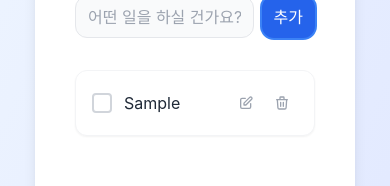
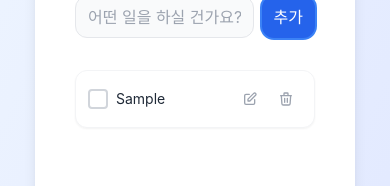
Before and after one commit to doyeonkim1997/react-ts-todolist, a React (Vite) app: page / in a window 390 px wide. Both pictures are taken after typing "Sample" into the empty fields and a click on the button "추가". Shown: the part 332-518 px from the top of the page. Built offline with nearby package versions, Linux system fonts and the light colour scheme; a web font is replaced by a local one.

Commit message:
style(TodoItem): optimize text size and spacing for mobile view

```diff
--- a/src/components/TodoItem.tsx
+++ b/src/components/TodoItem.tsx
@@ -47,11 +47,11 @@ export function TodoItem({ todo, onToggle, onDelete, onEdit }: TodoItemProps) {
 
   return (
     <div
-      className="flex items-center gap-3 p-4
-                    bg-white dark:bg-slate-700
-                    rounded-xl shadow-sm
-                    border border-gray-100 dark:border-slate-600
-                    transition-colors duration-300"
+      className="flex items-center gap-2 sm:gap-3 p-3 sm:p-4
+               bg-white dark:bg-slate-700
+               rounded-xl shadow-sm
+               border border-gray-100 dark:border-slate-600
+               transition-colors duration-300"
     >
       <div className="relative">
         <input
@@ -93,14 +93,14 @@ export function TodoItem({ todo, onToggle, onDelete, onEdit }: TodoItemProps) {
           value={editText}
           onChange={(e) => setEditText(e.target.value)}
           onKeyDown={handleKeyDown}
-          className="flex-1 px-2 py-1 border border-gray-200 rounded-md focus:outline-none focus:border-gray-400 bg-white"
+          className="flex-1 px-2 py-1 border border-gray-200 rounded-md focus:outline-none focus:border-gray-400 bg-white text-sm sm:text-base"
           autoFocus
           aria-label="할 일 수정"
         />
       ) : (
         // 일반 모드
         <span
-          className={`flex-1 ${
+          className={`flex-1 text-sm sm:text-base ${
             todo.completed
               ? "line-through text-gray-400 dark:text-gray-500"
               : "text-gray-800 dark:text-gray-100"
```
